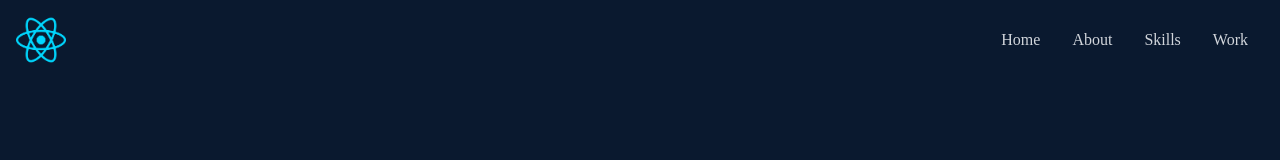
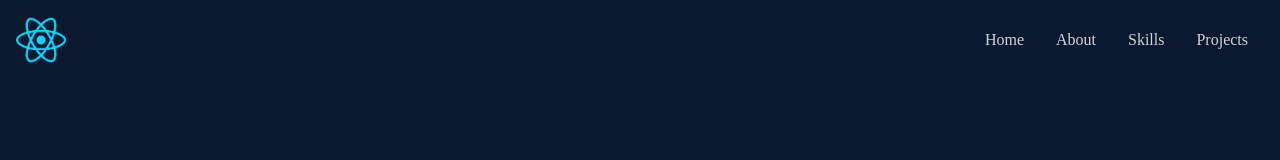
Before and after one commit to mittell/react-portfolio-site-v2, a React (Create React App) app: page / in a window 1280 px wide. Shown: the top 160 px of the page. Built offline with nearby package versions, Linux system fonts and the light colour scheme.

Commit message:
feat: added react-scroll

```diff
--- a/package.json
+++ b/package.json
@@ -10,6 +10,7 @@
     "react-dom": "^18.2.0",
     "react-icons": "^4.6.0",
     "react-scripts": "5.0.1",
+    "react-scroll": "^1.8.8",
     "web-vitals": "^2.1.4"
   },
   "scripts": {
--- a/src/components/Navbar.jsx
+++ b/src/components/Navbar.jsx
@@ -7,6 +7,7 @@
 	FaLinkedin,
 	FaTwitter,
 } from 'react-icons/fa';
+import { Link } from 'react-scroll';
 
 const Navbar = () => {
 	const [nav, setNav] = useState(false);
@@ -23,10 +24,26 @@
 
 			{/* Menu */}
 			<ul className=' hidden md:flex'>
-				<li>Home</li>
-				<li>About</li>
-				<li>Skills</li>
-				<li>Work</li>
+				<li>
+					<Link to='home' smooth={true} duration={500}>
+						Home
+					</Link>
+				</li>
+				<li>
+					<Link to='about' smooth={true} duration={500}>
+						About
+					</Link>
+				</li>
+				<li>
+					<Link to='skills' smooth={true} duration={500}>
+						Skills
+					</Link>
+				</li>
+				<li>
+					<Link to='work' smooth={true} duration={500}>
+						Projects
+					</Link>
+				</li>
 			</ul>
 
 			{/* Hamburger */}
@@ -42,10 +59,27 @@
 						: 'absolute top-0 left-0 w-full h-screen bg-[#0a192f] flex flex-col justify-center items-center'
 				}
 			>
-				<li className='py-6 text-4xl'>Home</li>
-				<li className='py-6 text-4xl'>About</li>
-				<li className='py-6 text-4xl'>Skills</li>
-				<li className='py-6 text-4xl'>Work</li>
+				<li className='py-6 text-4xl'>
+					<Link to='home' smooth={true} duration={500} onClick={handleClick}>
+						Home
+					</Link>
+				</li>
+				<li className='py-6 text-4xl'>
+					{' '}
+					<Link to='about' smooth={true} duration={500} onClick={handleClick}>
+						About
+					</Link>
+				</li>
+				<li className='py-6 text-4xl'>
+					<Link to='skills' smooth={true} duration={500} onClick={handleClick}>
+						Skills
+					</Link>
+				</li>
+				<li className='py-6 text-4xl'>
+					<Link to='work' smooth={true} duration={500} onClick={handleClick}>
+						Projects
+					</Link>
+				</li>
 			</ul>
 
 			{/* Social Icons */}
```
Also changed, not shown: 1 other file (tests, documents, lock files or other folders).
